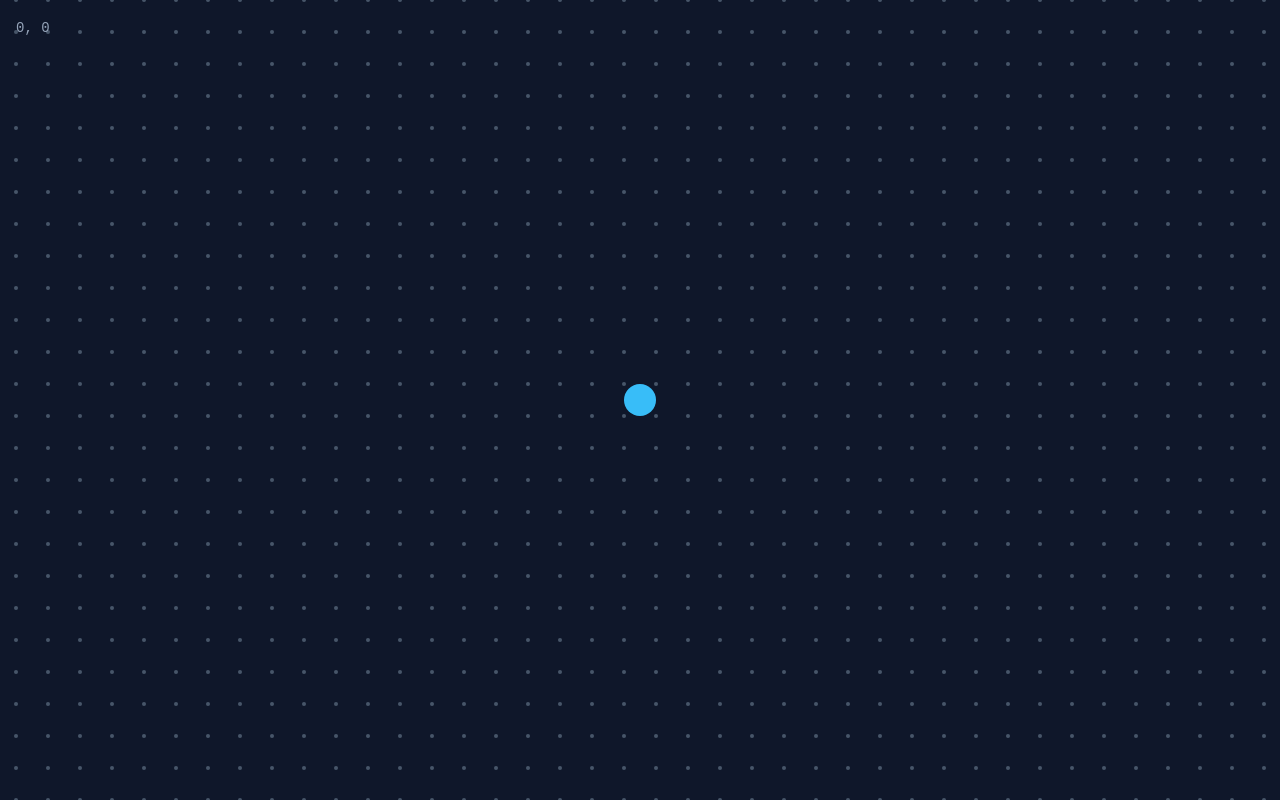
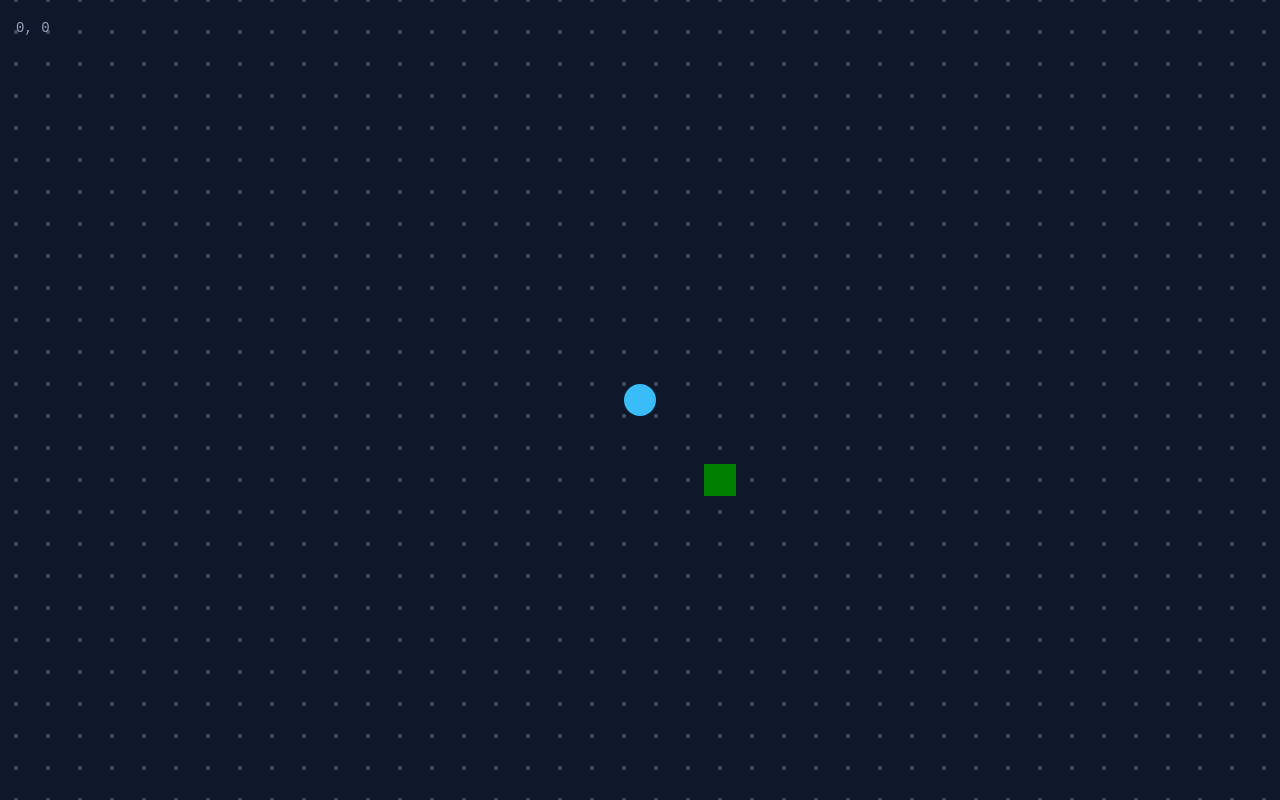
Before and after one commit to tylerschloesser/sim-v31, a React (Vite) app: page / in a window 1280 px wide. Built offline with nearby package versions, Linux system fonts and the light colour scheme.

Commit message:
render entity

```diff
--- a/src/App.tsx
+++ b/src/App.tsx
@@ -93,6 +93,25 @@ export function App() {
           doubleTapDrag={state.doubleTapDrag}
         />
       )}
+      <g
+        transform={`translate(${
+          screenCenterX +
+          -state.player.position.x * TILE_SIZE
+        } ${
+          screenCenterY +
+          -state.player.position.y * TILE_SIZE
+        })`}
+      >
+        {Object.values(state.entities).map((entity) => (
+          <rect
+            x={entity.x * TILE_SIZE}
+            y={entity.y * TILE_SIZE}
+            width={entity.width * TILE_SIZE}
+            height={entity.height * TILE_SIZE}
+            fill="green"
+          />
+        ))}
+      </g>
       <text
         x={16}
         y={32}
```
